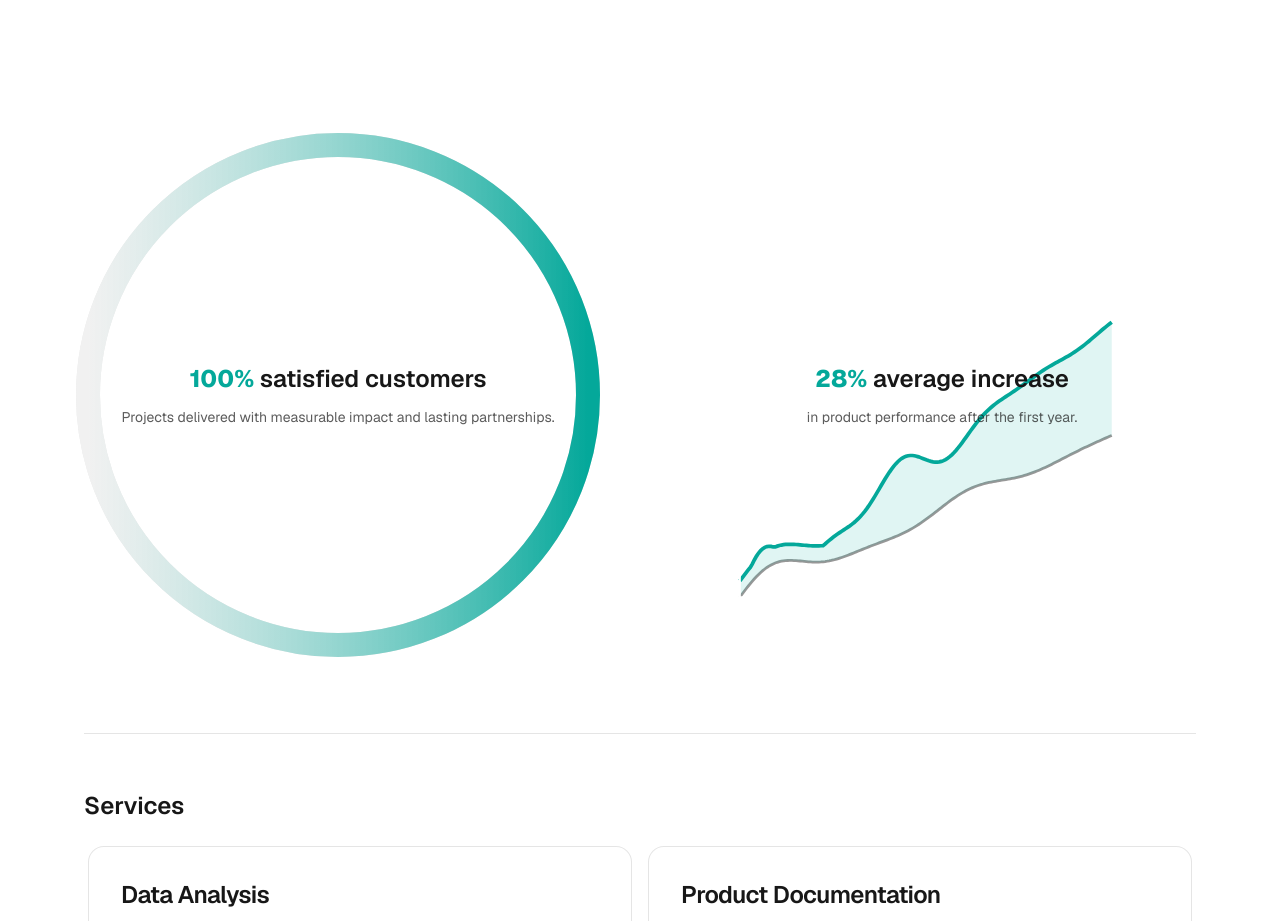
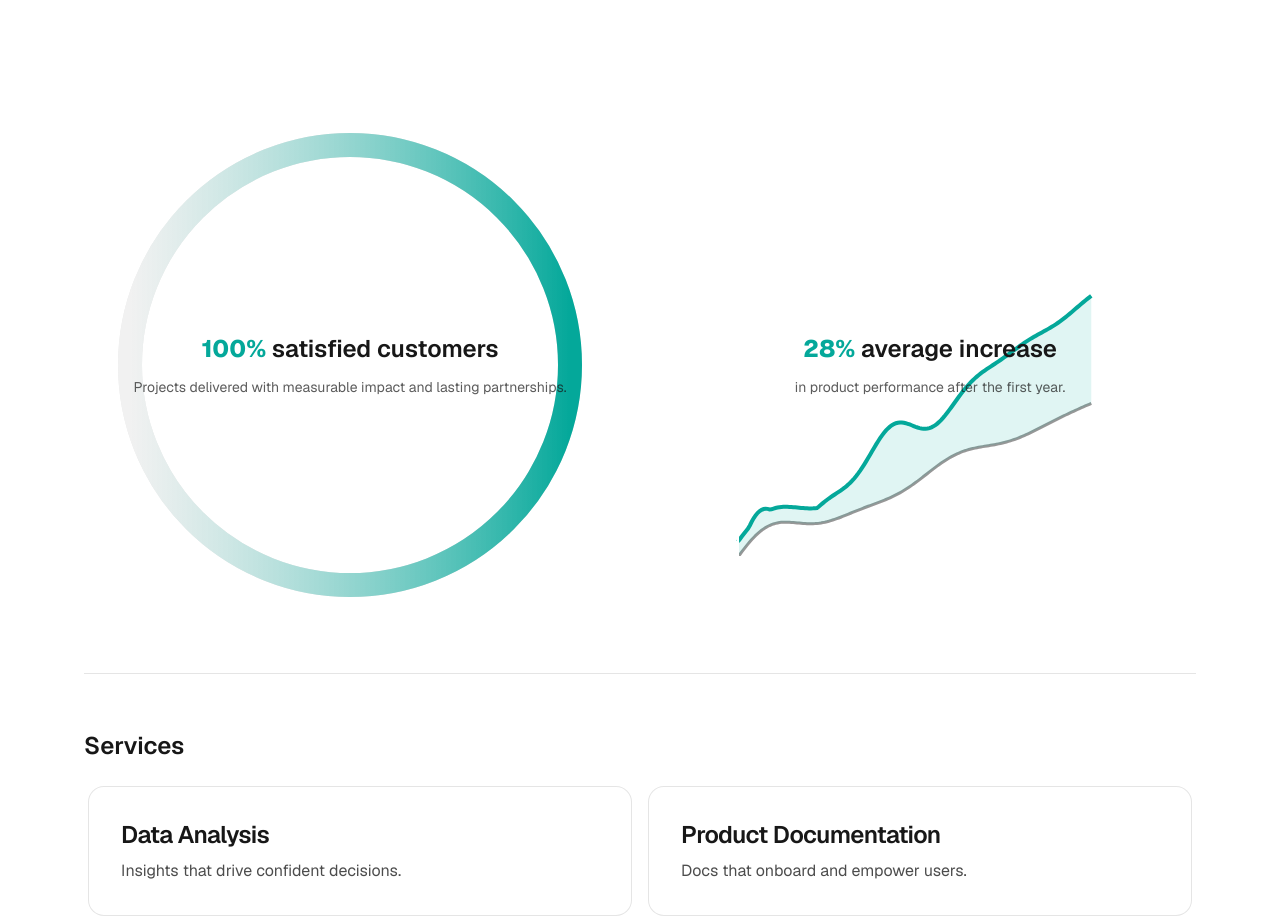
Before and after one commit to Drakhtar359/mozuk-site, a Next.js app in the folder apps/web/: page / in a window 1280 px wide. Shown: the part 800-1721 px from the top of the page. Built offline with nearby package versions, Linux system fonts and the light colour scheme.

Commit message:
layout: ensure charts are side-by-side (md+), reduce chart sizes for fit

```diff
--- a/apps/web/src/app/page.tsx
+++ b/apps/web/src/app/page.tsx
@@ -17,7 +17,7 @@
       </section>
 
       <section className="py-16">
-        <div className="grid grid-cols-1 md:grid-cols-2 gap-12 lg:gap-24 items-center">
+        <div className="grid grid-cols-1 md:grid-cols-2 gap-6 lg:gap-12 items-center">
           <SatisfactionStat />
           <PerformanceLineStat />
         </div>
--- a/apps/web/src/components/PerformanceLineStat.tsx
+++ b/apps/web/src/components/PerformanceLineStat.tsx
@@ -59,9 +59,9 @@
     requestAnimationFrame(frame);
   }
 
-  const width = 548;
-  const height = 548;
-  const pad = 56;
+  const width = 480; // shrink to fit side-by-side
+  const height = 480;
+  const pad = 48;
   const x0 = pad;
   const y0 = height - pad;
   const x1 = width - pad;
--- a/apps/web/src/components/SatisfactionStat.tsx
+++ b/apps/web/src/components/SatisfactionStat.tsx
@@ -61,7 +61,7 @@
     requestAnimationFrame(frame);
   }
 
-  const radius = 250;
+  const radius = 220; // smaller to fit side-by-side
   const stroke = 24;
   const size = radius * 2 + stroke * 2;
   const circumference = 2 * Math.PI * radius;
```
